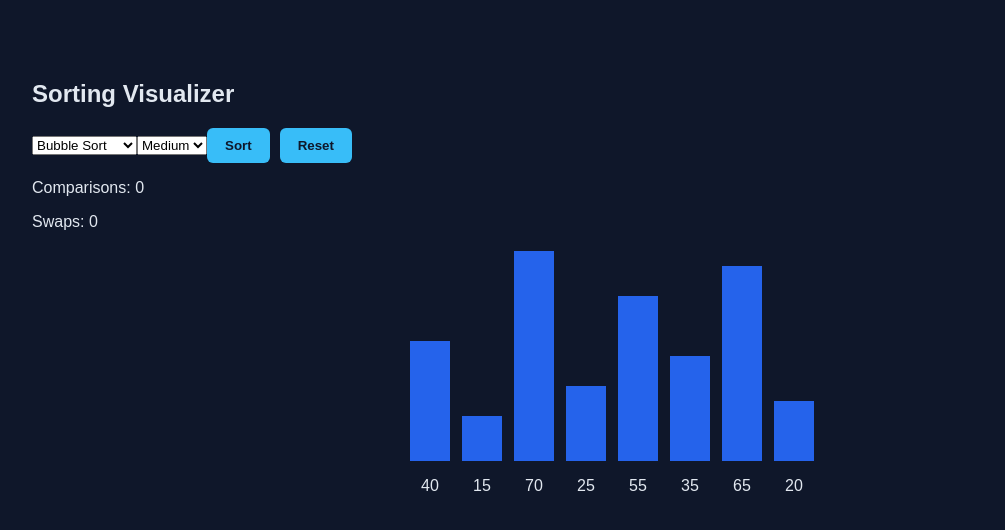
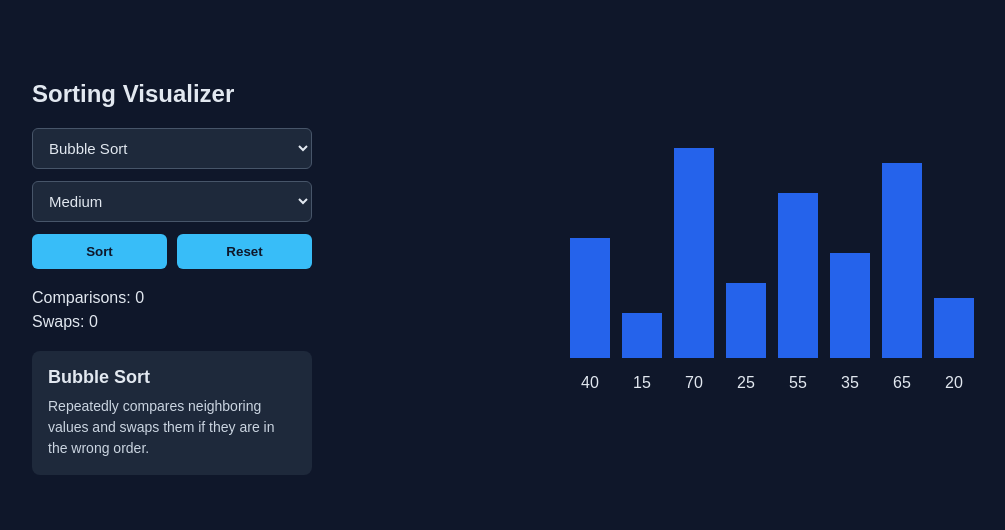
Before and after one commit to hchopra1/sorting-visualizer, a React (Vite) app: page / in a window 1280 px wide. Shown: the top 530 px of the page, without its empty margins (28-1033 px from the left). Built offline with nearby package versions, Linux system fonts and the light colour scheme.

Commit message:
Add insertion sort and improved visualizer controls

```diff
--- a/src/SortingVisualizer.jsx
+++ b/src/SortingVisualizer.jsx
@@ -1,16 +1,29 @@
-import {useState} from 'react'
+import { useRef, useState } from 'react'
 
 function SortingVisualizer() {
-
     const [numbers, setNumbers] = useState([40, 15, 70, 25, 55, 35, 65, 20])
     const [isSorting, setIsSorting] = useState(false)
     const [activeIndexes, setActiveIndexes] = useState([])
     const [algorithm, setAlgorithm] = useState('bubble')
-    const[speed, setSpeed] = useState(500)
+    const [speed, setSpeed] = useState(500)
     const [comparisons, setComparisons] = useState(0)
     const [swaps, setSwaps] = useState(0)
 
+    // Used to stop an algorithm while it is running
+    const stopSorting = useRef(false)
+
+    function shouldStopSorting() {
+        if (stopSorting.current) {
+            setIsSorting(false)
+            setActiveIndexes([])
+            return true
+        }
+
+        return false
+    }
+
     async function bubbleSort() {
+        stopSorting.current = false
         setIsSorting(true)
         setComparisons(0)
         setSwaps(0)
@@ -24,33 +37,40 @@ function SortingVisualizer() {
                 setActiveIndexes([i, i + 1])
                 setComparisons(prev => prev + 1)
 
+                await new Promise(resolve => setTimeout(resolve, speed))
+
+                if (shouldStopSorting()) return
+
                 if (newNumbers[i] > newNumbers[i + 1]) {
                     const temp = newNumbers[i]
                     newNumbers[i] = newNumbers[i + 1]
                     newNumbers[i + 1] = temp
 
                     swapped = true
+
                     setNumbers([...newNumbers])
                     setSwaps(prev => prev + 1)
                 }
-                await new Promise(resolve => setTimeout(resolve, 500))
             }
 
+            // Stops early if the array is already sorted
             if (!swapped) {
                 break
             }
         }
+
         setNumbers(newNumbers)
         setIsSorting(false)
         setActiveIndexes([])
     }
 
     async function selectionSort() {
+        stopSorting.current = false
         setIsSorting(true)
         setComparisons(0)
         setSwaps(0)
 
-        const newNumbers=[...numbers]
+        const newNumbers = [...numbers]
 
         for (let i = 0; i < newNumbers.length - 1; i++) {
             let smallestIndex = i
@@ -59,7 +79,9 @@ function SortingVisualizer() {
                 setActiveIndexes([smallestIndex, j])
                 setComparisons(prev => prev + 1)
 
-                await new Promise(resolve => setTimeout(resolve, 500))
+                await new Promise(resolve => setTimeout(resolve, speed))
+
+                if (shouldStopSorting()) return
 
                 if (newNumbers[j] < newNumbers[smallestIndex]) {
                     smallestIndex = j
@@ -81,6 +103,46 @@ function SortingVisualizer() {
         setActiveIndexes([])
     }
 
+    async function insertionSort() {
+        stopSorting.current = false
+        setIsSorting(true)
+        setComparisons(0)
+        setSwaps(0)
+
+        const newNumbers = [...numbers]
+
+        for (let i = 1; i < newNumbers.length; i++) {
+            let j = i
+
+            while (j > 0) {
+                setActiveIndexes([j - 1, j])
+                setComparisons(prev => prev + 1)
+
+                await new Promise(resolve => setTimeout(resolve, speed))
+
+                if (shouldStopSorting()) return
+
+                if (newNumbers[j] < newNumbers[j - 1]) {
+                    const temp = newNumbers[j]
+                    newNumbers[j] = newNumbers[j - 1]
+                    newNumbers[j - 1] = temp
+
+                    setNumbers([...newNumbers])
+                    setSwaps(prev => prev + 1)
+
+                    j--
+                } else {
+                    break
+                }
+            }
+        }
+
+        setNumbers(newNumbers)
+        setIsSorting(false)
+        setActiveIndexes([])
+    }
+
+    // Runs whichever algorithm is selected
     async function sortNumbers() {
         if (algorithm === 'bubble') {
             await bubbleSort()
@@ -89,22 +151,34 @@ function SortingVisualizer() {
         if (algorithm === 'selection') {
             await selectionSort()
         }
+
+        if (algorithm === 'insertion') {
+            await insertionSort()
+        }
     }
 
     function resetNumbers() {
-        const randomNumbers = Array.from({ length: 8 }, () =>
-            Math.floor(Math.random() * 61) + 20
+        // Tells the currently running algorithm to stop
+        stopSorting.current = true
+
+        const randomNumbers = Array.from(
+            { length: 8 },
+            () => Math.floor(Math.random() * 61) + 20
         )
 
         setNumbers(randomNumbers)
         setActiveIndexes([])
         setComparisons(0)
+        setSwaps(0)
+        setIsSorting(false)
     }
 
     return (
-        <section className = "sorting-visualizer">
+        <section className="sorting-visualizer">
             <h1>Sorting Visualizer</h1>
 
+            <div className="visualizer-layout">
+                <div className="visualizer-controls">
                     <select
                         value={algorithm}
                         onChange={(event) => setAlgorithm(event.target.value)}
@@ -112,6 +186,7 @@ function SortingVisualizer() {
                     >
                         <option value="bubble">Bubble Sort</option>
                         <option value="selection">Selection Sort</option>
+                        <option value="insertion">Insertion Sort</option>
                     </select>
 
                     <select
@@ -119,34 +194,73 @@ function SortingVisualizer() {
                         onChange={(event) => setSpeed(Number(event.target.value))}
                         disabled={isSorting}
                     >
-
                         <option value={800}>Slow</option>
                         <option value={500}>Medium</option>
                         <option value={200}>Fast</option>
                     </select>
 
-            <button onClick={sortNumbers} disabled={isSorting}>
+                    <div className="control-buttons">
+                        <button
+                            onClick={sortNumbers}
+                            disabled={isSorting}
+                        >
                             {isSorting ? 'Sorting...' : 'Sort'}
                         </button>
 
-            <button onClick={resetNumbers} disabled={isSorting}>
+                        <button onClick={resetNumbers}>
                             Reset
                         </button>
+                    </div>
 
+                    <div className="sorting-stats">
                         <p>Comparisons: {comparisons}</p>
                         <p>Swaps: {swaps}</p>
+                    </div>
 
+                    <div className="algorithm-description">
+                        <h3>
+                            {algorithm === 'bubble'
+                                ? 'Bubble Sort'
+                                : algorithm === 'selection'
+                                ? 'Selection Sort'
+                                : 'Insertion Sort'
+                            }
+                        </h3>
 
+                        <p>
+                            {algorithm === 'bubble'
+                                ? 'Repeatedly compares neighboring values and swaps them if they are in the wrong order.'
+                                : algorithm === 'selection'
+                                ? 'Repeatedly finds the smallest remaining value and moves it into the next sorted position.'
+                                : 'Builds the sorted portion one value at a time by moving each value left until it reaches the correct position.'
+                            }
+                        </p>
+                    </div>
+                </div>
+
+                <div className="visualizer-bars">
                     <div className="bars">
                         {numbers.map((number, index) => (
-                    <div className="bar-container" key={index}>
                             <div
-                        style={{ height: `${number * 3}px` }}
-                        className={`bar ${activeIndexes.includes(index) ? 'active-bar' : ''}`}>
-                        </div>
+                                className="bar-container"
+                                key={index}
+                            >
+                                <div
+                                    style={{
+                                        height: `${number * 3}px`
+                                    }}
+                                    className={`bar ${
+                                        activeIndexes.includes(index)
+                                            ? 'active-bar'
+                                            : ''
+                                    }`}
+                                ></div>
+
                                 <p>{number}</p>
                             </div>
                         ))}
+                    </div>
+                </div>
             </div>
         </section>
     )
--- a/src/index.css
+++ b/src/index.css
@@ -27,6 +27,75 @@ body {
 .sorting-visualizer button:disabled {
     opacity: 0.5;
     cursor: not-allowed;
+}
+
+.visualizer-layout {
+    display: flex;
+    gap: 40px;
+    align-items: flex-start;
+}
+
+.visualizer-controls {
+    width: 280px;
+}
+
+.visualizer-bars {
+    flex: 1;
+}
+
+.visualizer-controls select {
+    width: 100%;
+    padding: 10px 12px;
+    margin-bottom: 12px;
+    border: 1px solid #475569;
+    border-radius: 6px;
+    background-color: #1e293b;
+    color: #e2e8f0;
+    font-size: 15px;
+    cursor: pointer;
+}
+
+.visualizer-controls select:disabled {
+    opacity: 0.5;
+    cursor: not-allowed;
+}
+
+.control-buttons {
+    display: flex;
+    gap: 10px;
+    margin-bottom: 20px;
+}
+
+.control-buttons button {
+    flex: 1;
+    margin-right: 0;
+}
+
+.sorting-stats {
+    margin-bottom: 20px;
+}
+
+.sorting-stats p {
+    margin: 6px 0;
+}
+
+.algorithm-description {
+    margin-top: 20px;
+    padding: 16px;
+    background-color: #1e293b;
+    border-radius: 8px;
+}
+
+.algorithm-description h3 {
+    margin: 0 0 8px 0;
+    font-size: 18px;
+}
+
+.algorithm-description p {
+    margin: 0;
+    line-height: 1.5;
+    color: #cbd5e1;
+    font-size: 14px;
 }
 
 .bars {
```
Lines whose indentation alone changed are shown as unchanged.
